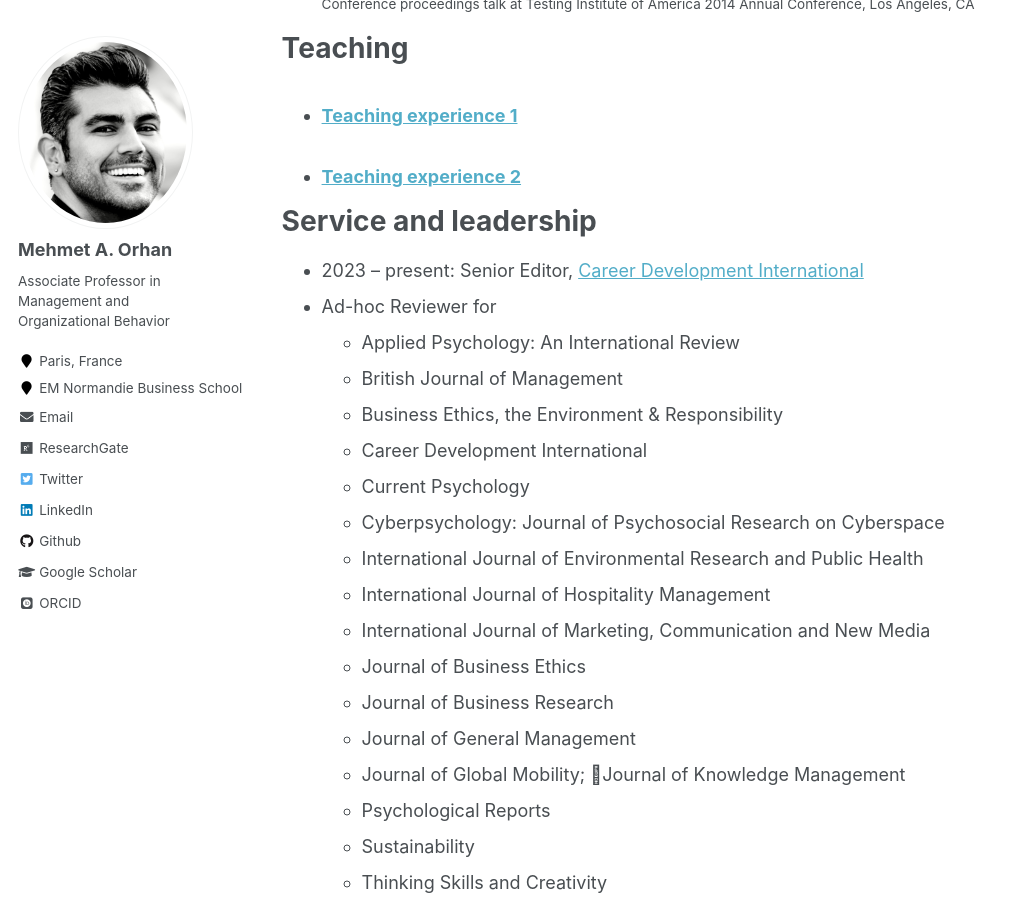
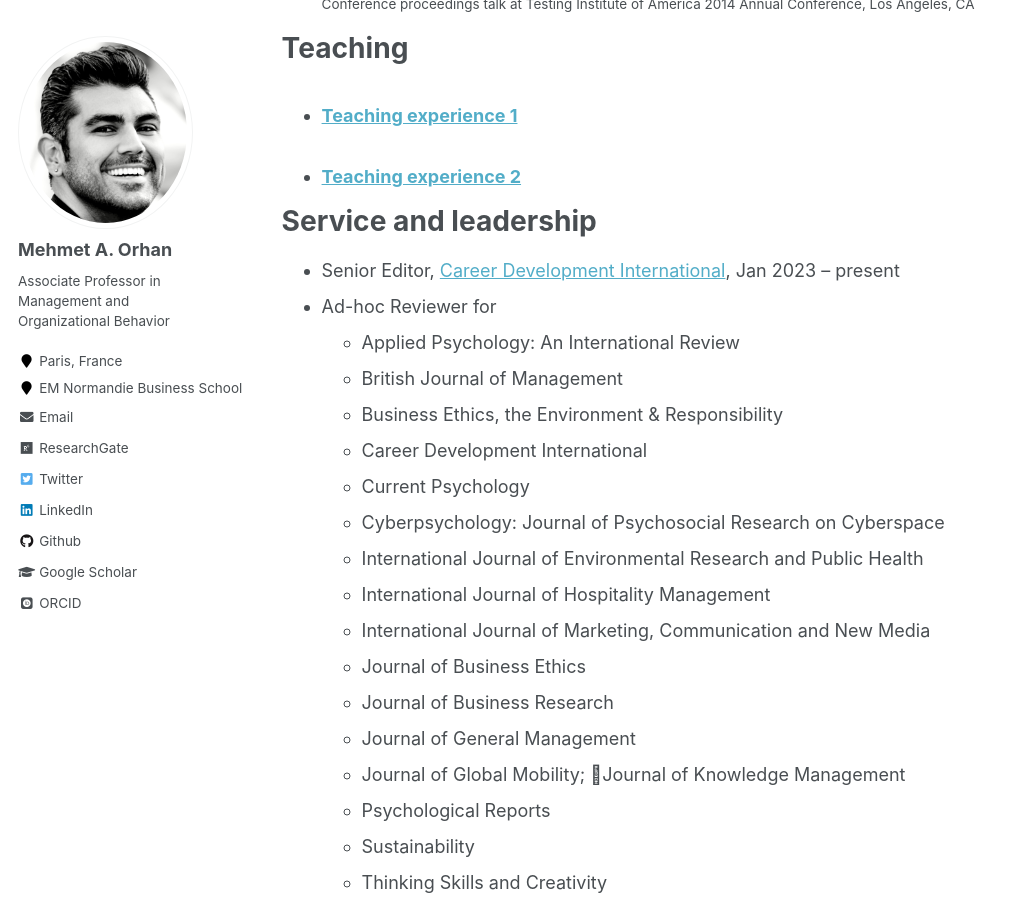
Before and after one commit to maorhan/maorhan.github.io, a Jekyll site: the page built from _pages/cv.md, in a window 1280 px wide and 900 px high, scrolled down 2152 px. Shown: the whole window, without its empty margins (0-1019 px from the left). Built offline with Jekyll 4.4.1, drawn with Linux system fonts in a browser that asks for light colours; some web fonts are replaced.

Commit message:
Update cv.md

```diff
--- a/_pages/cv.md
+++ b/_pages/cv.md
@@ -65,7 +65,7 @@ Teaching
 
 Service and leadership
 ======
-* 2023 – present: Senior Editor, [Career Development International](https://www.emeraldgrouppublishing.com/journal/cdi)
+* Senior Editor, [Career Development International](https://www.emeraldgrouppublishing.com/journal/cdi), Jan 2023 – present
 * Ad-hoc Reviewer for
   * Applied Psychology: An International Review
   * British Journal of Management
```
